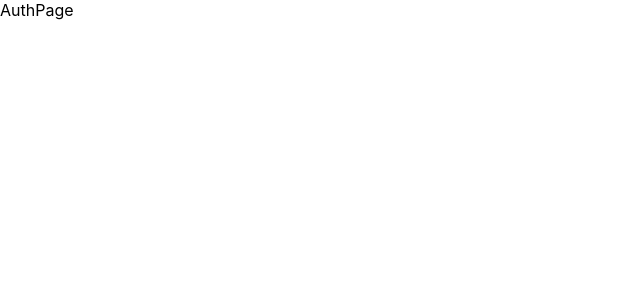
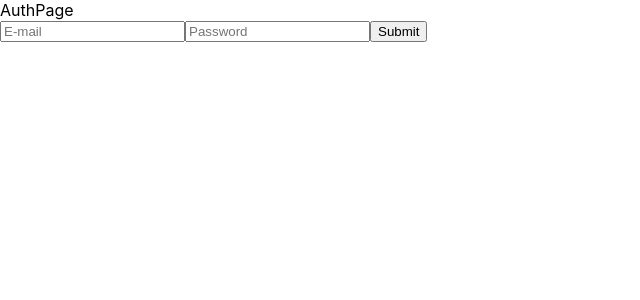
Before and after one commit to DmytroSerdiukov/fullstack_videoconf_app, a React (Create React App) app in the folder client/: page / in a window 1280 px wide. Shown: the top 300 px of the page, without its empty margins (0-640 px from the left). Built offline with nearby package versions, Linux system fonts and the light colour scheme.

Commit message:
added authorization form, api

```diff
--- a/client/package.json
+++ b/client/package.json
@@ -22,6 +22,7 @@
     "test": "react-scripts test",
     "eject": "react-scripts eject"
   },
+  "proxy": "http://localhost:3000",
   "eslintConfig": {
     "extends": [
       "react-app",
--- a/client/src/api/api.js
+++ b/client/src/api/api.js
@@ -2,16 +2,18 @@ import axios from 'axios'
 
 const UserAPI = {
     authMe: async(data) => {
-        await axios.post("https://localhost:5000", {
-        title:'User Data',
-        body:{
+        const body = {
+            title:'User Data',
+            user: {
             password: data.password,
             email: data.email
-        }})
+        }}
+        const response = await axios.post("http://localhost:5000/auth", body)
+        return response
     },
 
     getUserProfile: async() => {
-        await axios.get("https://localhost:5000/profile:id")
+        await axios.get("http://localhost:5000/profile:id")
     }
 }
 
--- a/client/src/index.js
+++ b/client/src/index.js
@@ -3,10 +3,15 @@ import ReactDOM from 'react-dom';
 import './index.css';
 import App from './App';
 import reportWebVitals from './reportWebVitals';
+import store from './store/store'
+import {Provider} from 'react-redux'
+
 
 ReactDOM.render(
   <React.StrictMode>
-    <App />
+    <Provider store={store}>
+      <App />
+    </Provider>
   </React.StrictMode>,
   document.getElementById('root')
 );
--- a/client/src/pages/AuthPage/Container.js
+++ b/client/src/pages/AuthPage/Container.js
@@ -1,9 +1,19 @@
 import React from 'react'
+import UserAPI from '../../api/api'
 import AuthPageMarkup from './Markup'
 
 
 const AuthPageContainer = () => {
-    return <AuthPageMarkup />
+
+    const authMe = async(data) => {
+        await UserAPI.authMe(data)
+        .then(res => {
+            console.log(res)
+        })
+        .catch(e => console.log('err',e))
+    }
+
+    return <AuthPageMarkup authMe={authMe} />
 }
 
 export default AuthPageContainer
--- a/client/src/pages/AuthPage/Markup.js
+++ b/client/src/pages/AuthPage/Markup.js
@@ -1,9 +1,28 @@
 import React from 'react'
+import { Field, reduxForm } from 'redux-form'
 
-const AuthPageMarkup = props => {
+
+const AuthForm = (props) => {
+    const {handleSubmit} = props
+    return <form onSubmit={handleSubmit}>
+        <Field component='input' type='text' name='email' placeholder='E-mail'/>
+        <Field component='input' type='text' name='password' placeholder='Password' />
+        <button>Submit</button>
+    </form>
+}
+
+const AuthPageMarkup = ({authMe}) => {
+
+    const submitFormData = (data) => {
+        authMe(data)
+    }
+
     return <div>
         AuthPage
+        <ReduxAuthForm onSubmit={submitFormData}/>
     </div>
 }
 
+const ReduxAuthForm = reduxForm({form: 'auth'})(AuthForm)
+
 export default AuthPageMarkup
```
